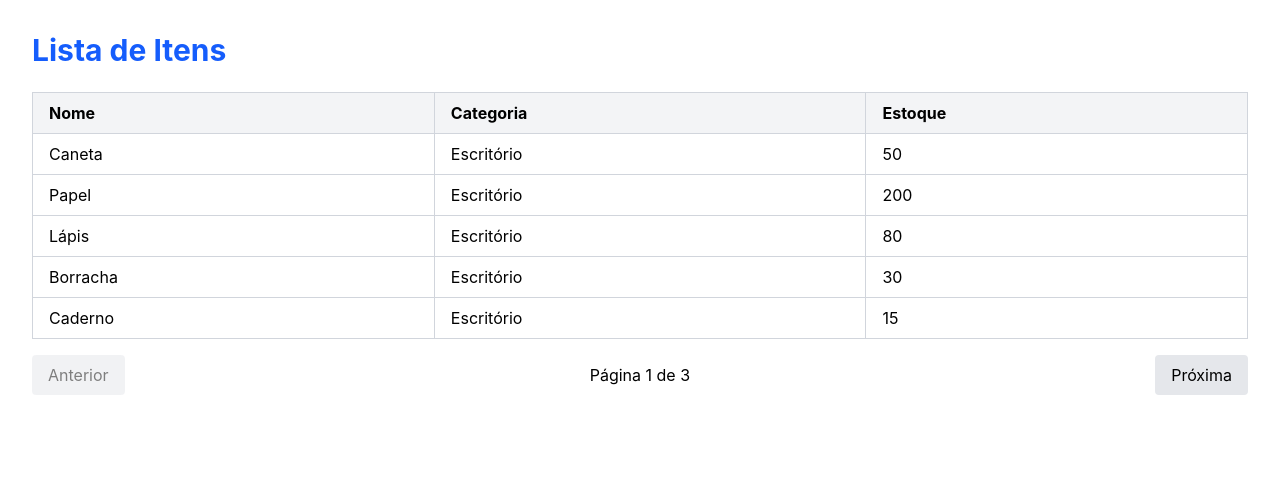
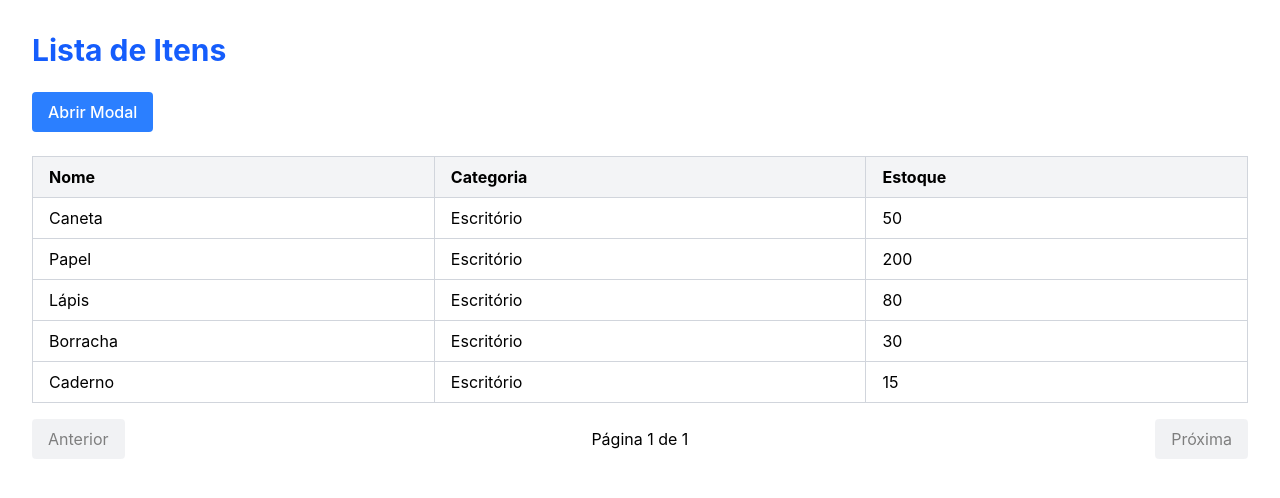
Before and after one commit to dansaraiva/almoxarifado, a React app in the folder frontend/: page /home in a window 1280 px wide. Shown: the top 498 px of the page. Built offline with nearby package versions, Linux system fonts and the light colour scheme; the HTML template or start-up script is replaced by a standard one.

Commit message:
feat: adiciona componente Modal

```diff
--- /dev/null
+++ b/frontend/src/components/Modal/Modal.jsx
@@ -0,0 +1,29 @@
+function Modal({ aberto, onFechar, titulo, children }) {
+  if (!aberto) return null;
+
+  return (
+    <div
+      className="fixed inset-0 bg-black bg-opacity-50 flex items-center justify-center z-50"
+      onClick={onFechar}
+    >
+      <div
+        className="bg-white rounded-lg shadow-lg p-6 max-w-md w-full mx-4"
+        onClick={(e) => e.stopPropagation()}
+      >
+        <div className="flex items-center justify-between mb-4">
+          <h2 className="text-xl font-bold">{titulo}</h2>
+          <button
+            onClick={onFechar}
+            className="text-gray-500 hover:text-gray-800 text-2xl leading-none"
+          >
+            ×
+          </button>
+        </div>
+
+        <div>{children}</div>
+      </div>
+    </div>
+  );
+}
+
+export default Modal;
--- a/frontend/src/pages/Home/Home.jsx
+++ b/frontend/src/pages/Home/Home.jsx
@@ -1,6 +1,11 @@
+import { useState } from 'react';
+import Button from '../../components/Button/Button';
+import Modal from '../../components/Modal/Modal';
 import Table from '../../components/Table/Table';
 
 function Home() {
+  const [modalAberto, setModalAberto] = useState(false);
+
   const columns = [
     { key: 'nome', label: 'Nome' },
     { key: 'categoria', label: 'Categoria' },
@@ -13,19 +18,33 @@ function Home() {
     { id: 3, nome: 'Lápis', categoria: 'Escritório', estoque: 80 },
     { id: 4, nome: 'Borracha', categoria: 'Escritório', estoque: 30 },
     { id: 5, nome: 'Caderno', categoria: 'Escritório', estoque: 15 },
-    { id: 6, nome: 'Mochila', categoria: 'Acessórios', estoque: 10 },
-    { id: 7, nome: 'Estojo', categoria: 'Acessórios', estoque: 25 },
-    { id: 8, nome: 'Régua', categoria: 'Escritório', estoque: 40 },
-    { id: 9, nome: 'Compasso', categoria: 'Escritório', estoque: 5 },
-    { id: 10, nome: 'Tesoura', categoria: 'Escritório', estoque: 20 },
-    { id: 11, nome: 'Cola', categoria: 'Escritório', estoque: 35 },
-    { id: 12, nome: 'Fita', categoria: 'Escritório', estoque: 60 },
   ];
 
   return (
     <div className="p-8">
       <h1 className="text-3xl font-bold text-blue-600 mb-6">Lista de Itens</h1>
-      <Table columns={columns} data={data} itemsPerPage={5} />
+
+      <Button onClick={() => setModalAberto(true)}>Abrir Modal</Button>
+
+      <div className="mt-6">
+        <Table columns={columns} data={data} itemsPerPage={5} />
+      </div>
+
+      <Modal
+        aberto={modalAberto}
+        onFechar={() => setModalAberto(false)}
+        titulo="Confirmar exclusão"
+      >
+        <p>Tem certeza que deseja excluir este item?</p>
+        <div className="flex gap-2 mt-4">
+          <Button variant="secondary" onClick={() => setModalAberto(false)}>
+            Cancelar
+          </Button>
+          <Button variant="danger" onClick={() => setModalAberto(false)}>
+            Excluir
+          </Button>
+        </div>
+      </Modal>
     </div>
   );
 }
```
